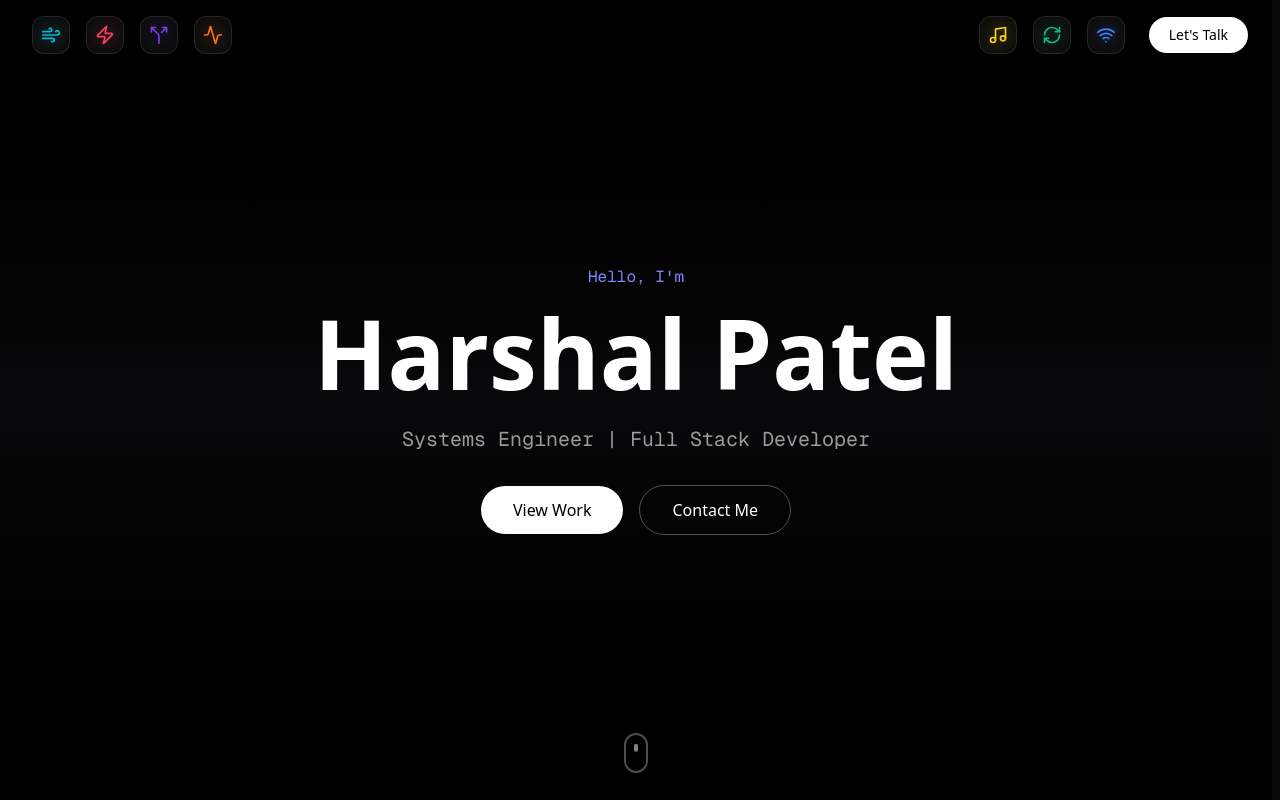
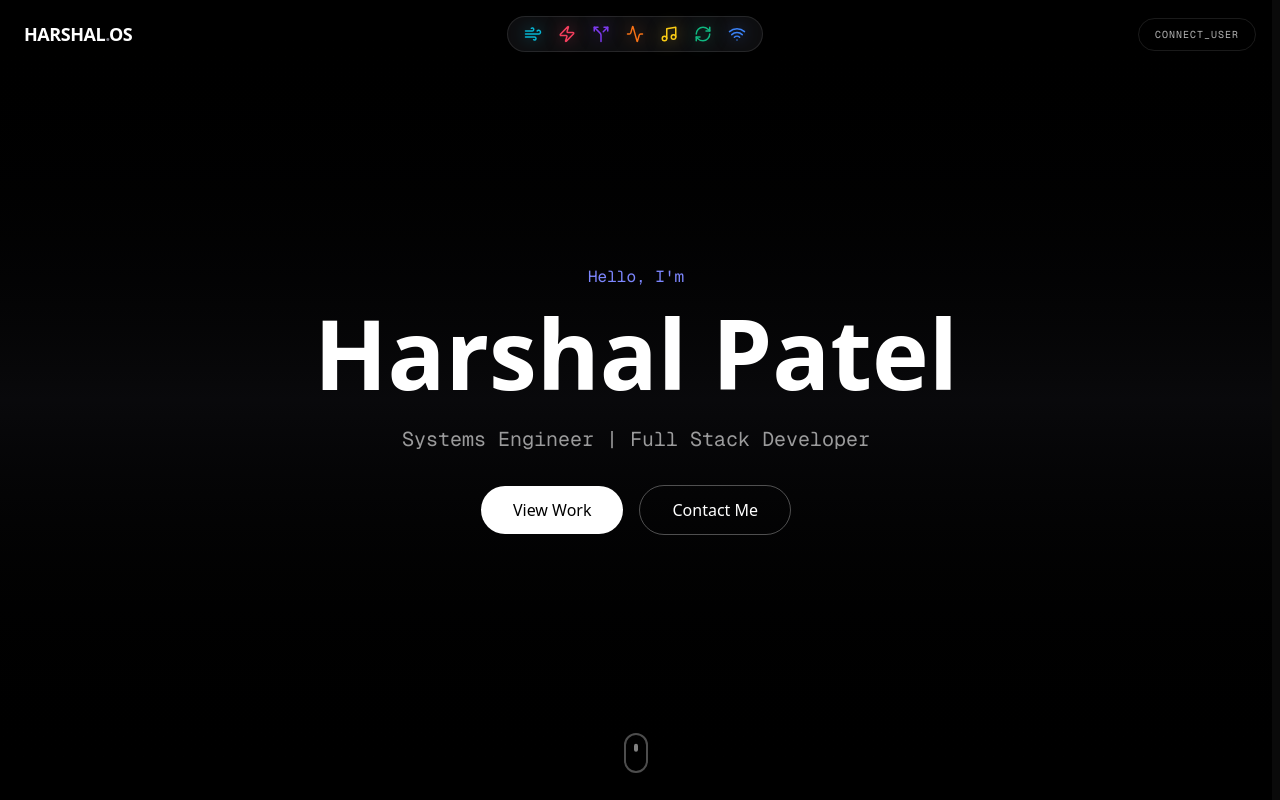
Before and after one commit to HarshalPatel1972/harshal-patel, a Next.js app: page / in a window 1280 px wide. Shown: the top 800 px of the page. Built offline with nearby package versions, Linux system fonts and the light colour scheme.

Commit message:
feat: implement 'The Dependency Stack' intelligent loader with fluid morphing navbar

```diff
--- a/src/components/effects/Preloader.tsx
+++ b/src/components/effects/Preloader.tsx
@@ -1,138 +1,175 @@
 "use client";
 
-import { useState, useEffect } from "react";
-import { motion, AnimatePresence } from "framer-motion";
+import React, { useState, useEffect, useCallback } from "react";
+import { motion, animate, useMotionValue, useTransform, AnimatePresence } from "framer-motion";
 import { usePreloader } from "@/lib/preloader-context";
 import { APPS } from "@/lib/apps";
 import { cn } from "@/lib/utils";
 
 export function Preloader() {
-  const { isComplete, setComplete } = usePreloader();
-  const [stage, setStage] = useState<"boot" | "check" | "launch">("boot");
+  const { setComplete, isComplete } = usePreloader();
+  const [progress, setProgress] = useState(0);
+  const [isCompiling, setIsCompiling] = useState(false);
+  const [isReady, setIsReady] = useState(false);
+  const [shake, setShake] = useState(0);
 
-  // Phase 4: Hero Reveal happens in Hero.tsx listening to isComplete
+  // Phase 2: The Injection (0.5s - 2.0s)
+  useEffect(() => {
+    if (isComplete) return;
 
+    const interval = setInterval(() => {
+      setProgress((prev) => {
+        if (prev < APPS.length) {
+          // Trigger shake/recoil
+          setShake((s) => s + 1);
+          return prev + 1;
+        }
+        clearInterval(interval);
+        return prev;
+      });
+    }, 200); // Rhythmic click-click-click
+
+    return () => clearInterval(interval);
+  }, [isComplete]);
+
+  // Phase 3: The Compilation (2.0s - 2.5s)
   useEffect(() => {
-    // Phase 1: Boot (0s - 0.5s)
-    // Handled by initial render state "boot"
+    if (progress === APPS.length) {
+      const compileTimer = setTimeout(() => {
+        setIsCompiling(true);
+        setTimeout(() => {
+          setIsReady(true);
+          // Set complete after a brief ready state
+          setTimeout(() => {
+            setComplete();
+          }, 800);
+        }, 1000);
+      }, 300);
+      return () => clearTimeout(compileTimer);
+    }
+  }, [progress, setComplete]);
 
-    // Phase 2: System Check (0.5s - 1.5s)
-    const checkTimer = setTimeout(() => {
-        setStage("check");
-    }, 500);
-
-    // Phase 3: Launch (4.5s) -> Triggers Unmount & Fly to Navbar
-    const launchTimer = setTimeout(() => {
-        setStage("launch");
-        // We allow a small buffer for the "break" animation before unmounting?
-        // Actually, for layoutId to work effectively, we unmount this component
-        // and mount the Navbar ones simultaneously.
-        // setComplete(true) triggers Navbar mount.
-        setComplete();
-    }, 4500); // Extended to 4.5s for readability
-
-    return () => { clearTimeout(checkTimer); clearTimeout(launchTimer); };
-  }, [setComplete]);
-
-  // If complete, we unmount the entire loading container
-  // AnimatePresence in Page.tsx (if used) or just null return logic handles exit?
-  // Ideally, we return NULL here so the Grid unmounts.
   if (isComplete) return null;
 
   return (
-    <div className="fixed inset-0 z-50 flex flex-col items-center justify-center bg-[#0f0f11] text-white overflow-hidden">
-
-      {/* 🖥️ SYSTEM TERMINAL TEXT */}
-      <div className="absolute bottom-12 left-12 font-mono text-xs text-white/20">
-         <motion.span
-            animate={{ opacity: [0, 1, 0] }}
-            transition={{ duration: 0.8, repeat: Infinity }}
+    <div className="fixed inset-0 z-50 flex flex-col items-center justify-center bg-[#09090b] overflow-hidden">
+      <div className="flex flex-col items-center">
+        {/* 📦 THE CAPSULE (PILL) */}
+        <motion.div
+           layout
+           layoutId="navbar-pill"
+           animate={{
+             x: shake % 2 === 0 ? [0, -2, 2, 0] : [0, 2, -2, 0],
+             scale: shake > 0 ? [1, 1.02, 1] : 1,
+           }}
+           transition={{ duration: 0.1 }}
+           className={cn(
+             "relative flex items-center px-4 py-3 rounded-full border border-white/10 bg-zinc-900/50 backdrop-blur-xl shadow-2xl transition-all duration-300",
+             isReady && "shadow-[0_0_50px_rgba(255,255,255,0.1)] border-white/20"
+           )}
         >
-             _
-         </motion.span>
-         SYSTEM_INIT // HARSHAL_OS v2026
+          {/* Dynamic Progress/App Icons */}
+          <div className="flex items-center gap-1.5 min-w-[32px] overflow-hidden">
+            {APPS.map((app, i) => (
+              <AppModule
+                key={app.name}
+                app={app}
+                isActive={i < progress}
+                isCompiling={isCompiling}
+              />
+            ))}
+            {progress === 0 && <div className="w-8 h-8" />}
           </div>
 
-      {/* 📦 THE DOCK CONTAINER */}
+          {/* Inner Glow Pulse on Injection */}
+          {shake > 0 && progress < APPS.length && (
             <motion.div
-        className="relative p-8 rounded-3xl bg-white/5 border border-white/10 backdrop-blur-xl shadow-2xl"
-        initial={{ y: 20, opacity: 0 }}
-        animate={{ y: 0, opacity: 1 }}
-        transition={{ duration: 0.5 }}
-      >
-         <div className="grid grid-cols-4 gap-6 md:gap-8">
-            {APPS.map((app, i) => (
-                <AppIcon
-                    key={app.name}
-                    app={app}
-                    index={i}
-                    stage={stage}
+               initial={{ opacity: 0.8, scale: 0.8 }}
+               animate={{ opacity: 0, scale: 1.5 }}
+               className="absolute inset-0 rounded-full pointer-events-none"
+               style={{ backgroundColor: APPS[progress - 1].hex + "40" }}
             />
-            ))}
-         </div>
+          )}
+
+          {/* Ready State Gradient Wash */}
+          {isReady && (
+            <motion.div
+               initial={{ opacity: 0 }}
+               animate={{ opacity: [0, 0.2, 0] }}
+               transition={{ duration: 2, repeat: Infinity }}
+               className="absolute inset-0 rounded-full bg-gradient-to-r from-cyan-500/20 via-violet-500/20 to-rose-500/20 pointer-events-none"
+            />
+          )}
         </motion.div>
 
-      {/* Background Mesh Gradient (Subtle) */}
-      <div className="absolute inset-0 z-[-1] pointer-events-none">
-         <div className="absolute top-[-20%] left-[-10%] w-[500px] h-[500px] bg-blue-900/20 rounded-full blur-[100px]" />
-         <div className="absolute bottom-[-20%] right-[-10%] w-[500px] h-[500px] bg-violet-900/20 rounded-full blur-[100px]" />
+        {/* 🏷️ STATUS LABEL */}
+        <div className="mt-6 font-mono text-[10px] tracking-[0.2em] text-white/30 uppercase">
+          <AnimatePresence mode="wait">
+            {!isReady ? (
+              <motion.div
+                key="resolving"
+                initial={{ opacity: 0, y: 5 }}
+                animate={{ opacity: 1, y: 0 }}
+                exit={{ opacity: 0, y: -5 }}
+                className="flex items-center gap-2"
+              >
+                <div className="w-1.5 h-1.5 rounded-full bg-zinc-700 animate-pulse" />
+                {progress === APPS.length ? "RESOLVED" : "RESOLVING DEPENDENCIES..."}
+              </motion.div>
+            ) : (
+              <motion.div
+                key="ready"
+                initial={{ opacity: 0, scale: 0.9 }}
+                animate={{ opacity: 1, scale: 1 }}
+                className="text-white flex items-center gap-2"
+              >
+                <div className="w-1.5 h-1.5 rounded-full bg-green-500 shadow-[0_0_8px_#22c55e]" />
+                SYSTEM_READY
+              </motion.div>
+            )}
+          </AnimatePresence>
+        </div>
+      </div>
+
+      {/* Background Subtle Gradients */}
+      <div className="absolute inset-0 z-[-1] opacity-30">
+        <div className="absolute top-[20%] left-[20%] w-[400px] h-[400px] bg-indigo-900/20 rounded-full blur-[100px]" />
+        <div className="absolute bottom-[20%] right-[20%] w-[400px] h-[400px] bg-zinc-900/20 rounded-full blur-[100px]" />
       </div>
     </div>
   );
 }
 
-function AppIcon({ app, index, stage }: { app: any, index: number, stage: "boot" | "check" | "launch" }) {
-    // "Check" Phase: Staggered activation
-    // If stage is "boot", grayscale & low opacity
-    // If stage is "check", remove filter, pop scale
-
-    // We use a derived boolean for "isActive" based on index delay if we wanted precise control,
-    // but Framer Motion variants are cleaner.
-
-    const isActive = stage === "check" || stage === "launch";
-    const delay = index * 0.1; // Sequential stagger
-
+function AppModule({ app, isActive, isCompiling }: { app: any, isActive: boolean, isCompiling: boolean }) {
   return (
+    <AnimatePresence>
+      {isActive && (
         <motion.div
-            layoutId={app.name} // CRITICAL: This connects to Navbar
-            className="flex flex-col items-center gap-3"
-            initial={{ opacity: 0.3, filter: "grayscale(100%) scale(1)" }}
-            animate={isActive ? {
-                opacity: 1,
-                filter: "grayscale(0%) scale(1)",
-                transition: { delay: delay, duration: 0.3 }
-            } : {}}
-            whileHover={{ scale: 1.1 }}
-        >
-             {/* Icon Box */}
-             <motion.div
-                className={cn(
-                    "w-16 h-16 rounded-2xl flex items-center justify-center bg-white/10 border border-white/5",
-                    "shadow-lg"
-                )}
-                animate={isActive ? {
-                    boxShadow: `0 0 15px ${app.hex}40`, // Glow
-                    borderColor: `${app.hex}40`
-                } : {}}
-                // Spring Pop effect on activation
-                variants={{
-                    active: { scale: [1, 1.1, 1] }
-                }}
+           layout
+           layoutId={app.name}
+           initial={{ x: -20, opacity: 0, scale: 0.5 }}
+           animate={{ x: 0, opacity: 1, scale: 1 }}
+           className="relative flex items-center justify-center w-8 h-8 rounded-full"
         >
             <app.icon
-                    size={32}
-                    color={app.hex}
-                    className="transition-all duration-300"
+              size={18}
+              className={cn(
+                "transition-colors duration-500",
+                isCompiling ? "text-white" : "text-white/40"
+              )}
+              style={{
+                color: isCompiling ? app.hex : "white"
+              }}
+            />
+            {/* Success Flash */}
+            <motion.div
+              initial={{ scale: 0.5, opacity: 1 }}
+              animate={{ scale: 2, opacity: 0 }}
+              className="absolute inset-0 rounded-full pointer-events-none"
+              style={{ backgroundColor: app.hex + "40" }}
             />
         </motion.div>
-
-             {/* Label */}
-             <motion.span
-                className="text-[10px] font-medium tracking-wider uppercase text-white/50"
-                animate={isActive ? { color: "white", opacity: 1 } : {}}
-             >
-                {app.name}
-             </motion.span>
-        </motion.div>
-    )
+      )}
+    </AnimatePresence>
+  );
 }
--- a/src/components/layout/Navbar.tsx
+++ b/src/components/layout/Navbar.tsx
@@ -1,5 +1,6 @@
 "use client";
 
+import React from "react";
 import { motion } from "framer-motion";
 import { usePreloader } from "@/lib/preloader-context";
 import { APPS } from "@/lib/apps";
@@ -8,86 +9,72 @@ import { cn } from "@/lib/utils";
 export function Navbar() {
   const { isComplete } = usePreloader();
 
-  const activeApps = APPS.filter((_, i) => i < 4); // Aero to Momentum
-  const systemApps = APPS.filter((_, i) => i >= 4); // Hum to AirShare
-
   return (
     <motion.nav
-      className="fixed top-0 left-0 right-0 z-40 flex items-center justify-between px-6 py-4 md:px-8"
-      initial={{ opacity: 0 }}
-      animate={{ opacity: 1 }}
-      transition={{ duration: 0.5 }}
+      className="fixed top-0 left-0 right-0 z-40 flex items-center justify-center pointer-events-none"
+      initial={{ y: -20, opacity: 0 }}
+      animate={isComplete ? { y: 0, opacity: 1 } : {}}
+      transition={{ duration: 0.8, ease: [0.22, 1, 0.36, 1] }}
     >
-      {/* LEFT: Project Ecosystem */}
-      <div className="flex items-center gap-4 md:gap-6">
-        {/* Only show icons if boot is complete OR let layoutId handle entrance?
-            If isComplete is false, these should probably NOT be rendered if we want them to fly in?
-            Actually, for layoutId to work, they MUST be rendered when the Grid unmounts.
-            So they should be present but layoutId will handle the position from center to here.
-        */}
-        {isComplete && (
+      <div className="w-full max-w-7xl px-6 py-4 flex items-center justify-between pointer-events-auto">
+
+        {/* Logo / Brand */}
+        <motion.div
+           initial={{ opacity: 0, x: -20 }}
+           animate={isComplete ? { opacity: 1, x: 0 } : {}}
+           className="text-white font-bold tracking-tight text-lg"
+        >
+          HARSHAL<span className="text-zinc-500">.</span>OS
+        </motion.div>
+
+        {/* 📦 THE CAPSULE (NOW THE NAVBAR PILL) */}
+        <motion.div
+           layout
+           layoutId="navbar-pill"
+           className={cn(
+             "relative flex items-center px-4 py-2 rounded-full border border-white/10 bg-zinc-900/60 backdrop-blur-md shadow-xl transition-all duration-500",
+             isComplete ? "opacity-100" : "opacity-0"
+           )}
+        >
             <div className="flex items-center gap-4">
-                {activeApps.map((app) => (
+               {APPS.map((app) => (
                     <motion.div
                         key={app.name}
                         layoutId={app.name}
-                    className="relative group cursor-pointer"
+                        className="group relative cursor-pointer"
                         whileHover={{ scale: 1.1 }}
-                    transition={{ type: "spring", stiffness: 300, damping: 30 }}
+                        transition={{ type: "spring", stiffness: 400, damping: 30 }}
                     >
-                    <div className={cn(
-                        "p-2 rounded-xl bg-white/5 border border-white/10 backdrop-blur-md",
-                        "hover:bg-white/10 transition-colors"
-                    )}>
                         <app.icon
-                            size={20}
-                            color={app.hex}
-                            style={{ filter: `drop-shadow(0 0 8px ${app.hex}80)` }}
+                            size={18}
+                            className="text-white hover:text-white transition-colors"
+                            style={{
+                                filter: `drop-shadow(0 0 8px ${app.hex}80)`,
+                                color: app.hex
+                            }}
                         />
+                        {/* Hover Tooltip (Optional) */}
+                        <div className="absolute -bottom-10 left-1/2 -translate-x-1/2 px-2 py-1 bg-zinc-900 text-[10px] text-white rounded opacity-0 group-hover:opacity-100 transition-opacity whitespace-nowrap border border-white/10">
+                            {app.name}
                         </div>
                     </motion.div>
                 ))}
             </div>
-        )}
-      </div>
+        </motion.div>
 
-      {/* RIGHT: System / Socials */}
-      <div className="flex items-center gap-4 md:gap-6">
-         {isComplete && (
-            <div className="flex items-center gap-4">
-                {systemApps.map((app) => (
+        {/* Right Actions / Contact */}
         <motion.div
-                    key={app.name}
-                    layoutId={app.name}
-                    className="relative group cursor-pointer"
-                    whileHover={{ scale: 1.1 }}
-                    transition={{ type: "spring", stiffness: 300, damping: 30 }}
+          initial={{ opacity: 0, x: 20 }}
+          animate={isComplete ? { opacity: 1, x: 0 } : {}}
+          className="flex items-center gap-4"
         >
-                     <div className={cn(
-                        "p-2 rounded-xl bg-white/5 border border-white/10 backdrop-blur-md",
-                        "hover:bg-white/10 transition-colors"
-                    )}>
-                        <app.icon
-                            size={20}
-                            color={app.hex}
-                            style={{ filter: `drop-shadow(0 0 8px ${app.hex}80)` }}
-                        />
-                    </div>
+           <a
+             href="#contact"
+             className="px-4 py-2 text-[10px] font-mono tracking-widest uppercase border border-white/10 rounded-full hover:bg-white/5 transition-colors text-white/70 hover:text-white"
+           >
+             CONNECT_USER
+           </a>
         </motion.div>
-                ))}
-            </div>
-         )}
-
-         {/* Standard Contact Button (Fades in normally) */}
-         <motion.a
-            href="#contact"
-            className="hidden md:block px-5 py-2 text-sm font-medium text-black bg-white rounded-full hover:bg-white/90 transition-colors"
-            initial={{ opacity: 0, scale: 0.8 }}
-            animate={isComplete ? { opacity: 1, scale: 1 } : {}}
-            transition={{ delay: 1.0 }} // Delays until after icons land
-         >
-            Let's Talk
-         </motion.a>
       </div>
     </motion.nav>
   );
```
Lines whose indentation alone changed are shown as unchanged.
